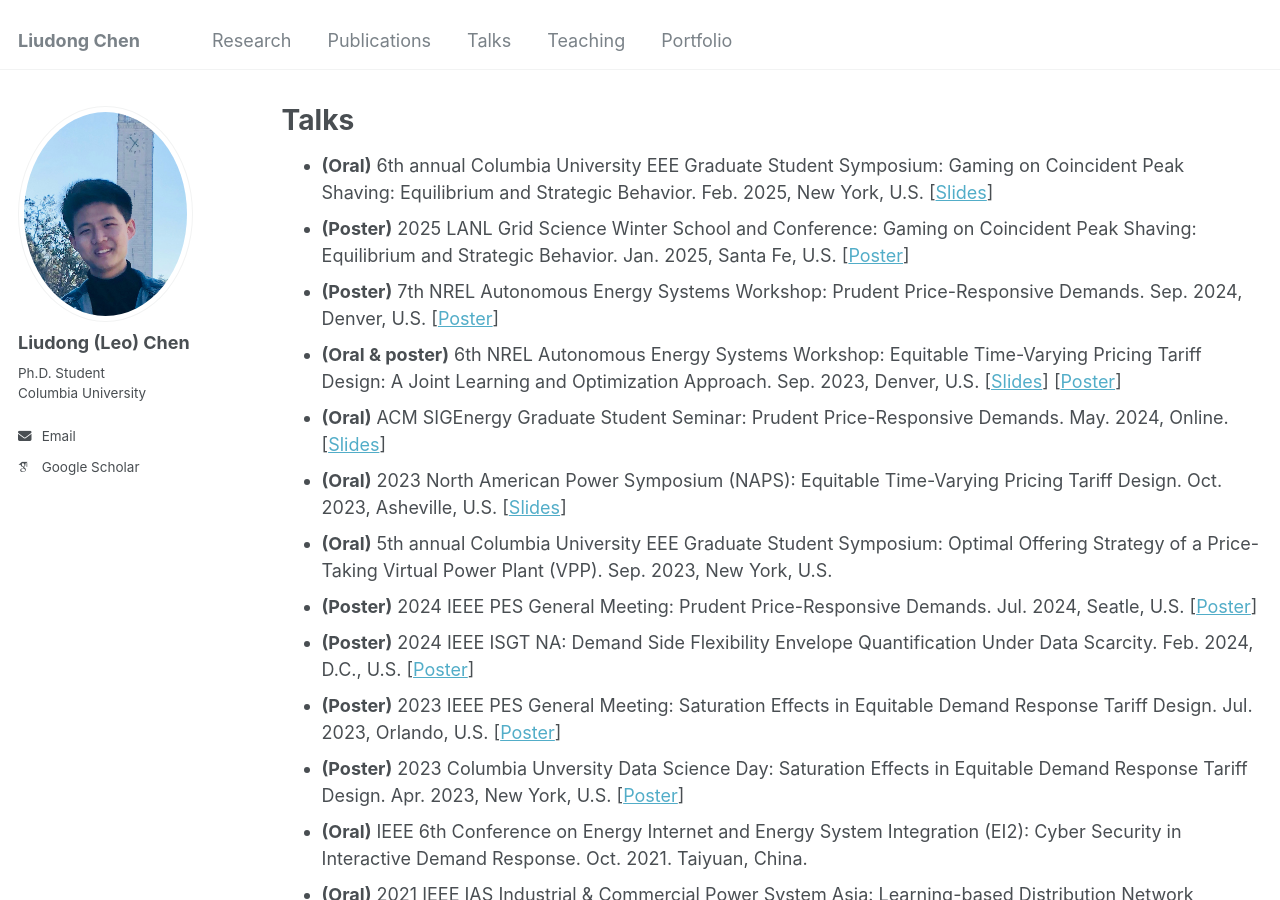
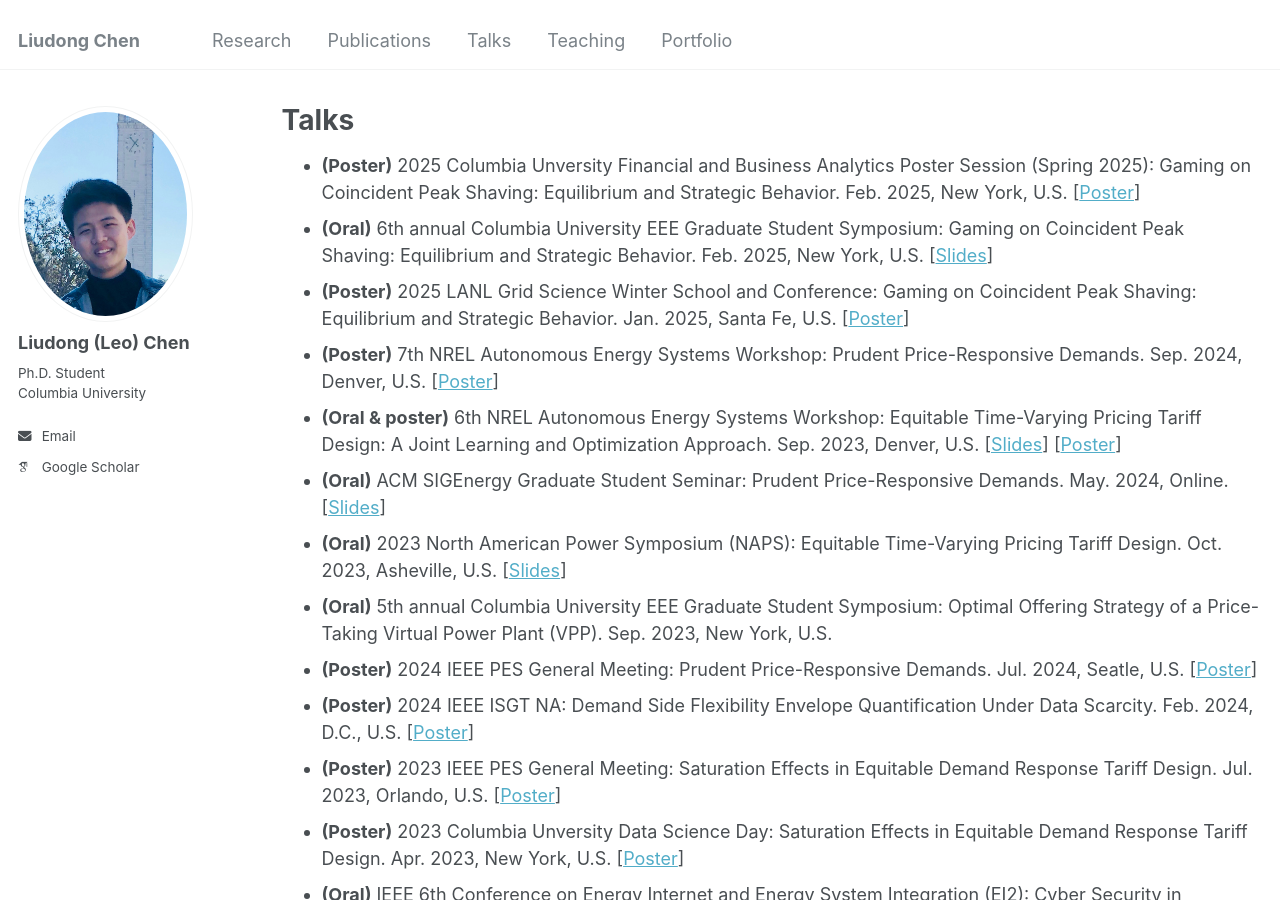
Before and after one commit to liudong-chen/liudong-chen.github.io, a Jekyll site: the page built from _pages/talks.md, in a window 1280 px wide and 900 px high. Built offline with Jekyll 4.4.1, drawn with Linux system fonts in a browser that asks for light colours; some web fonts are replaced.

Commit message:
Update talks.md

```diff
--- a/_pages/talks.md
+++ b/_pages/talks.md
@@ -6,6 +6,7 @@ author_profile: true
 ---
 
 {% include base_path %}
+* **(Poster)** 2025 Columbia Unversity Financial and Business Analytics Poster Session (Spring 2025): Gaming on Coincident Peak Shaving: Equilibrium and Strategic Behavior. Feb. 2025, New York, U.S. [[Poster](../assets/DSI_2025.pdf)]
 * **(Oral)** 6th annual Columbia University EEE Graduate Student Symposium: Gaming on Coincident Peak Shaving: Equilibrium and Strategic Behavior. Feb. 2025, New York, U.S. [[Slides](../assets/2025EEE_ppt.pdf)]
 * **(Poster)** 2025 LANL Grid Science Winter School and Conference: Gaming on Coincident Peak Shaving: Equilibrium and Strategic Behavior. Jan. 2025, Santa Fe, U.S. [[Poster](../assets/2025_Winter_school.pdf)]
 * **(Poster)** 7th NREL Autonomous Energy Systems Workshop: Prudent Price-Responsive Demands. Sep. 2024, Denver, U.S. [[Poster](../assets/prudent_poster.pdf)]
```
